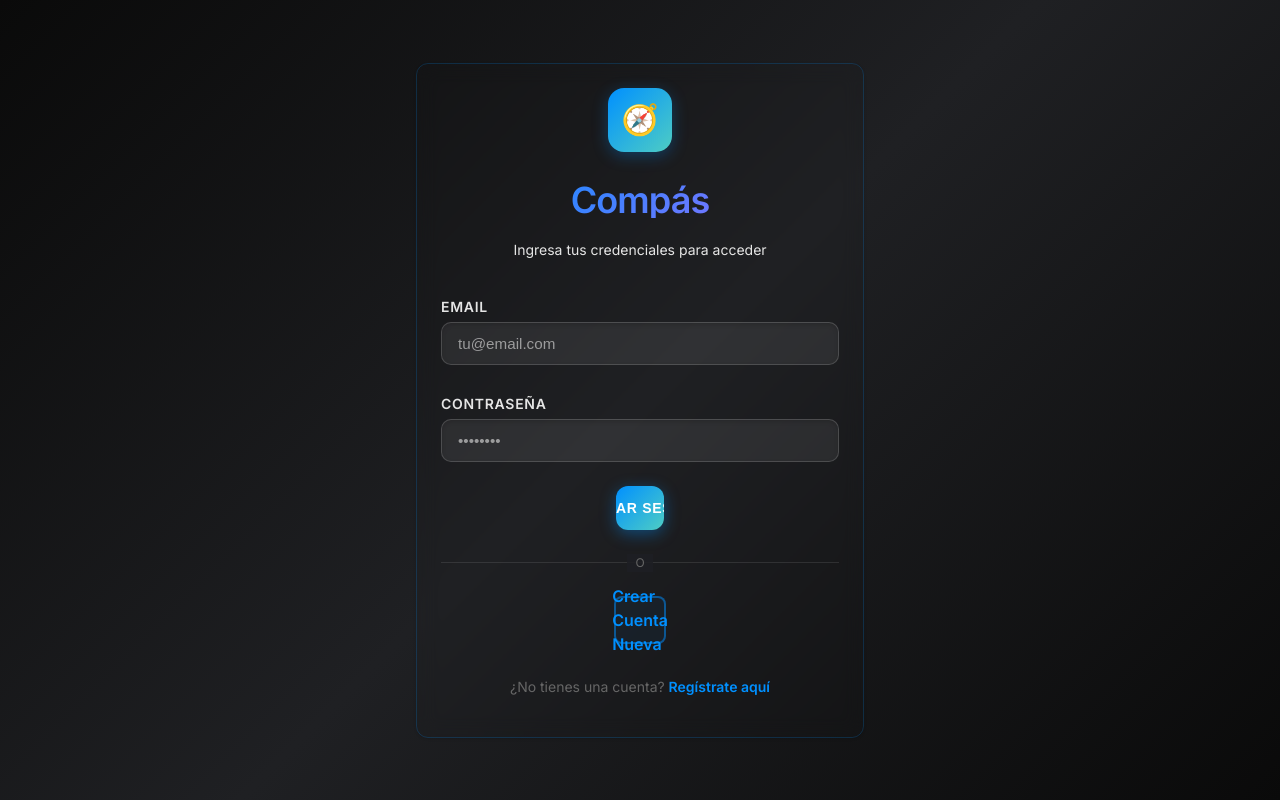
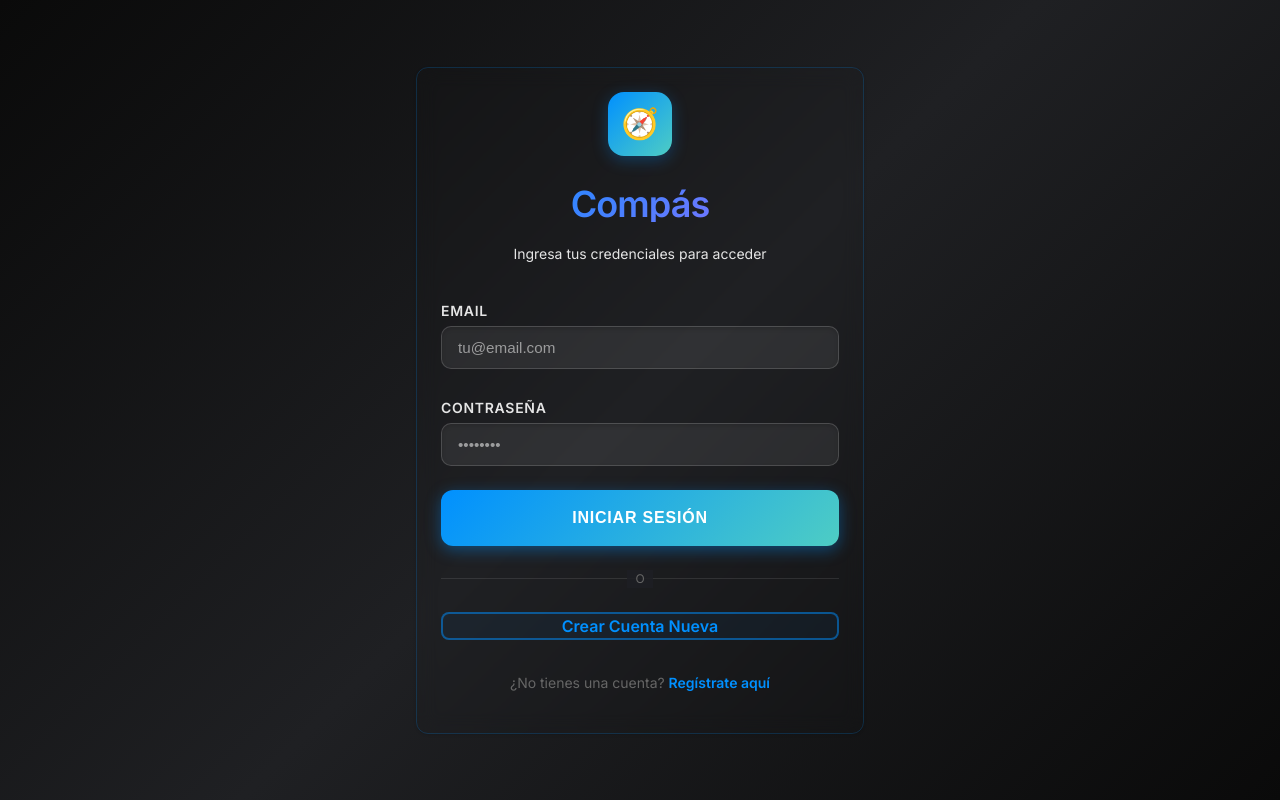
Before and after one commit to Olmen023/Compas, a Next.js app: page /login in a window 1280 px wide. Built offline with nearby package versions, Linux system fonts and the light colour scheme.

Commit message:
Update login page button styles for improved accessibility and consistency

```diff
--- a/src/app/(auth)/login/page.tsx
+++ b/src/app/(auth)/login/page.tsx
@@ -119,7 +119,8 @@ export default function LoginPage() {
             <CardFooter className="flex flex-col space-y-4 px-6 pb-6">
               <Button
                 type="submit"
-                className="w-full h-12 text-lg font-semibold transform hover:scale-105 transition-all duration-300"
+                size="lg"
+                className="w-full text-lg font-semibold transform hover:scale-105 transition-all duration-300"
                 style={{
                   background: 'linear-gradient(135deg, var(--color-primary), var(--color-accent))',
                   color: 'white',
@@ -149,7 +150,7 @@ export default function LoginPage() {
 
               <Link
                 href="/register"
-                className="w-full h-12 flex items-center justify-center px-4 rounded-lg font-semibold transform hover:scale-105 transition-all duration-300"
+                className="w-full flex items-center justify-center px-8 py-4 rounded-lg font-semibold transform hover:scale-105 transition-all duration-300 text-base"
                 style={{
                   border: '2px solid rgba(0, 144, 255, 0.5)',
                   color: 'var(--color-primary)',
```
